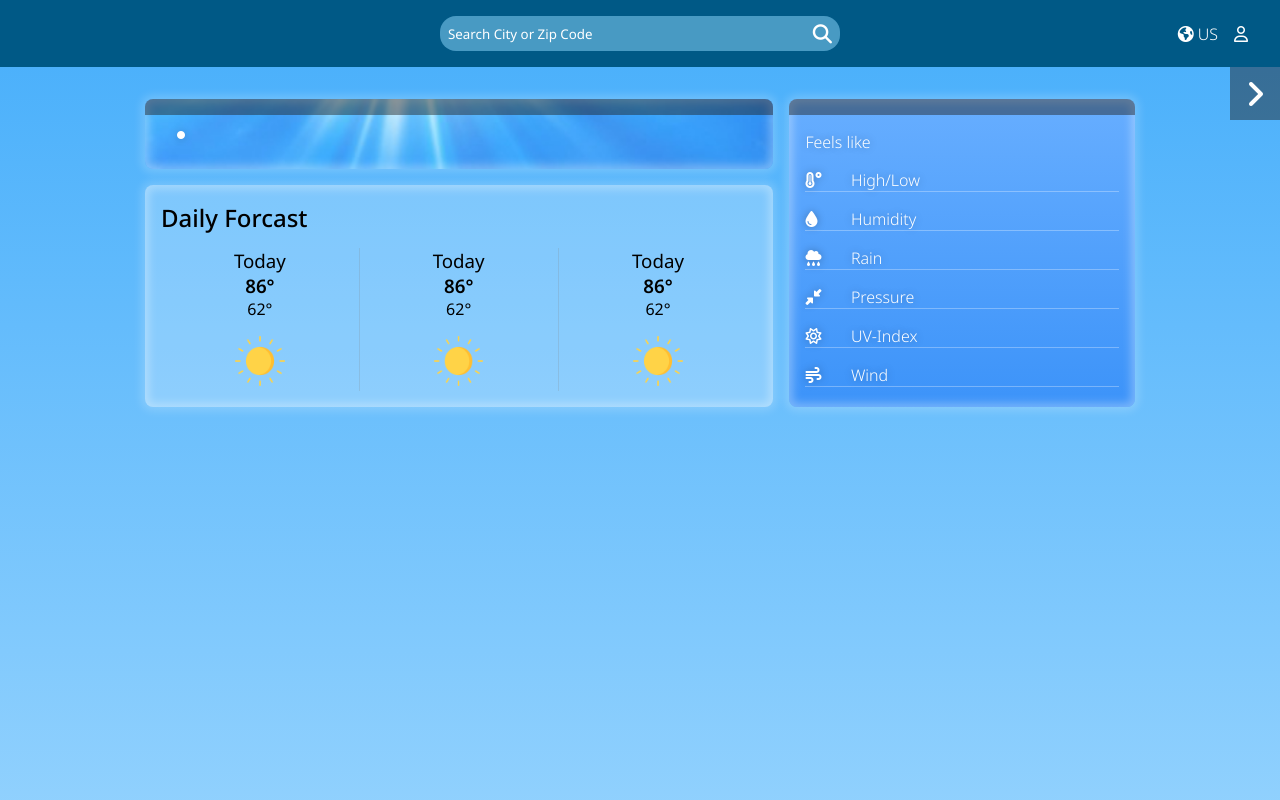
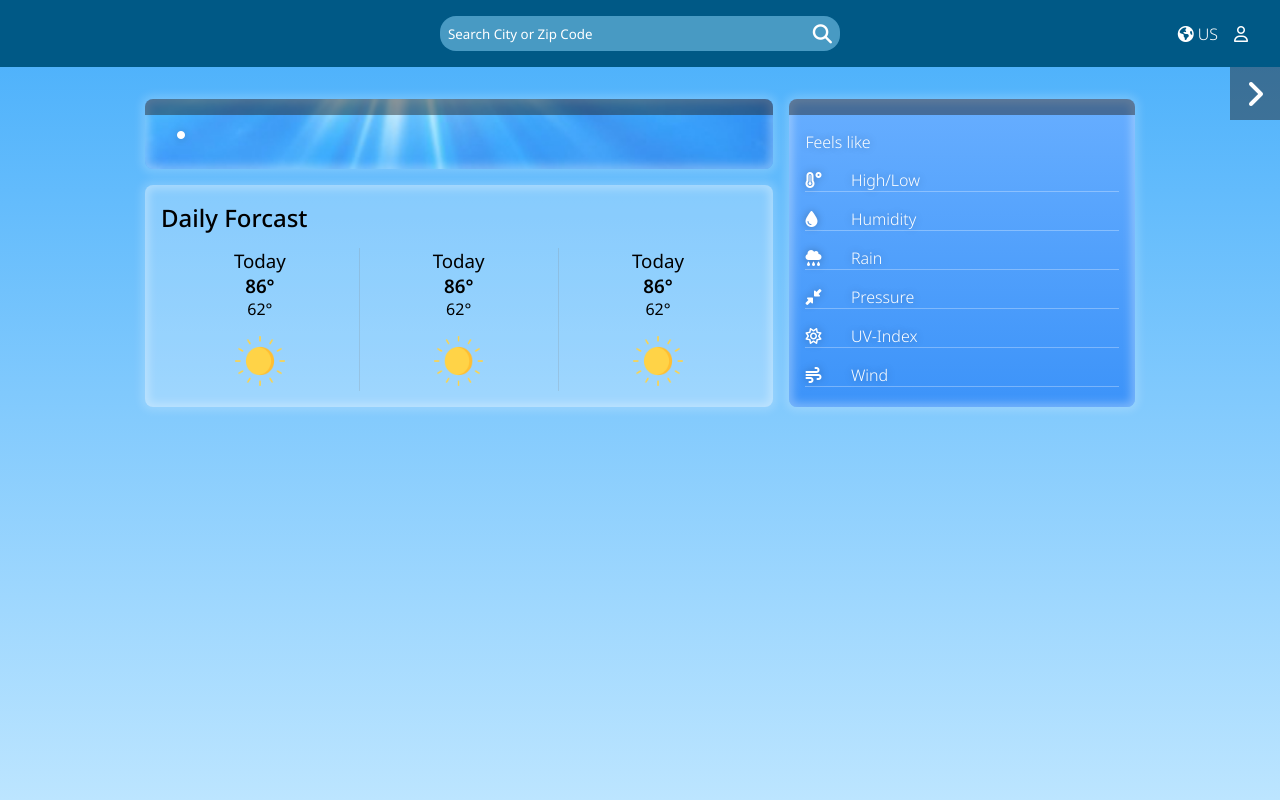
Before and after one commit to colehansen28/Accu-Weather-App, a plain HTML site: page index.html in a window 1280 px wide. Shown: the top 800 px of the page. Drawn offline with Linux system fonts and the light colour scheme.

Commit message:
Update style.css

```diff
--- a/style.css
+++ b/style.css
@@ -23,7 +23,7 @@ img{
 
 body{
     background: var(--sunnyskybg);
-    min-height: 100vmax;
+    min-height: 100vh;
 
 
 }
```
